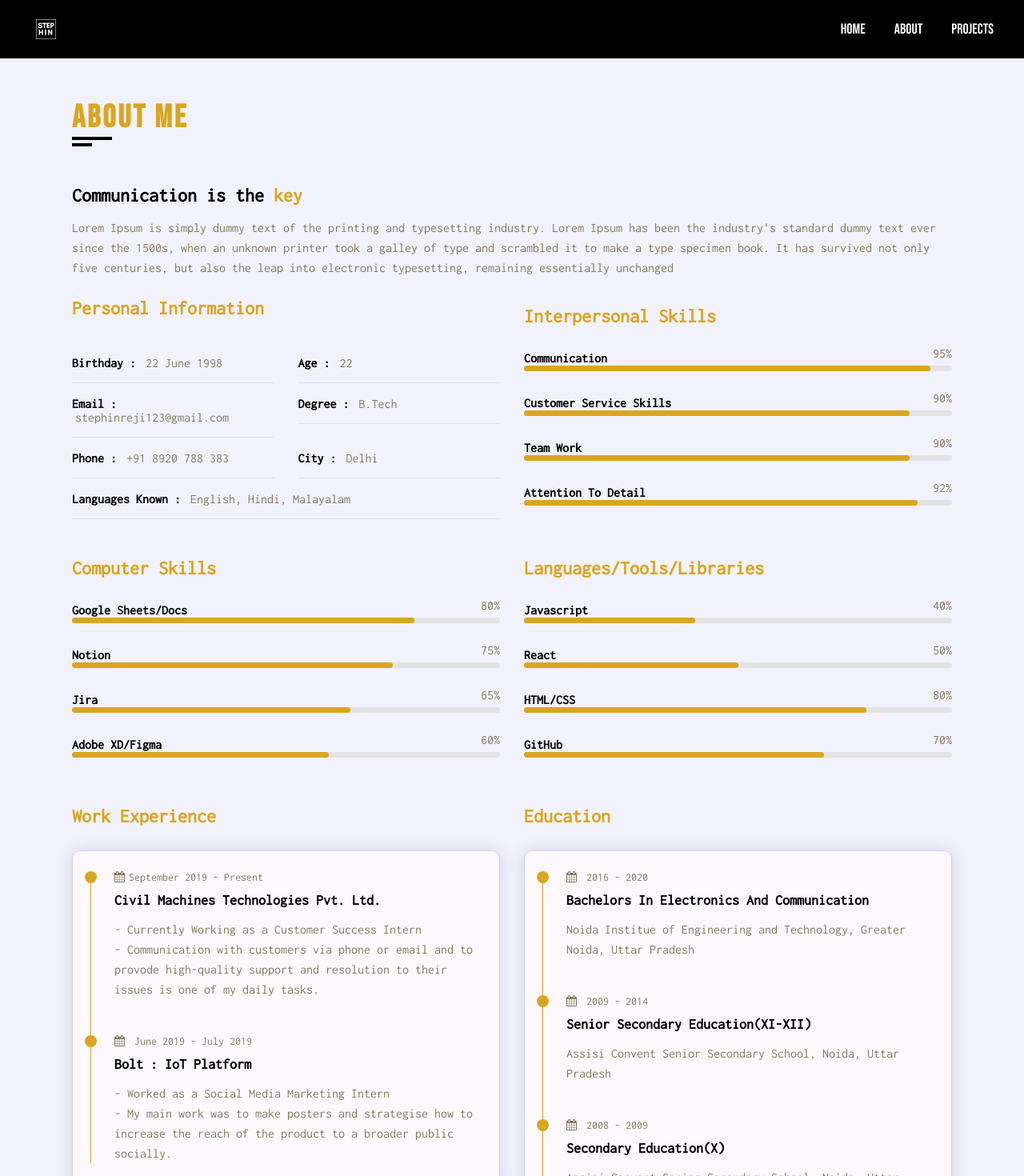
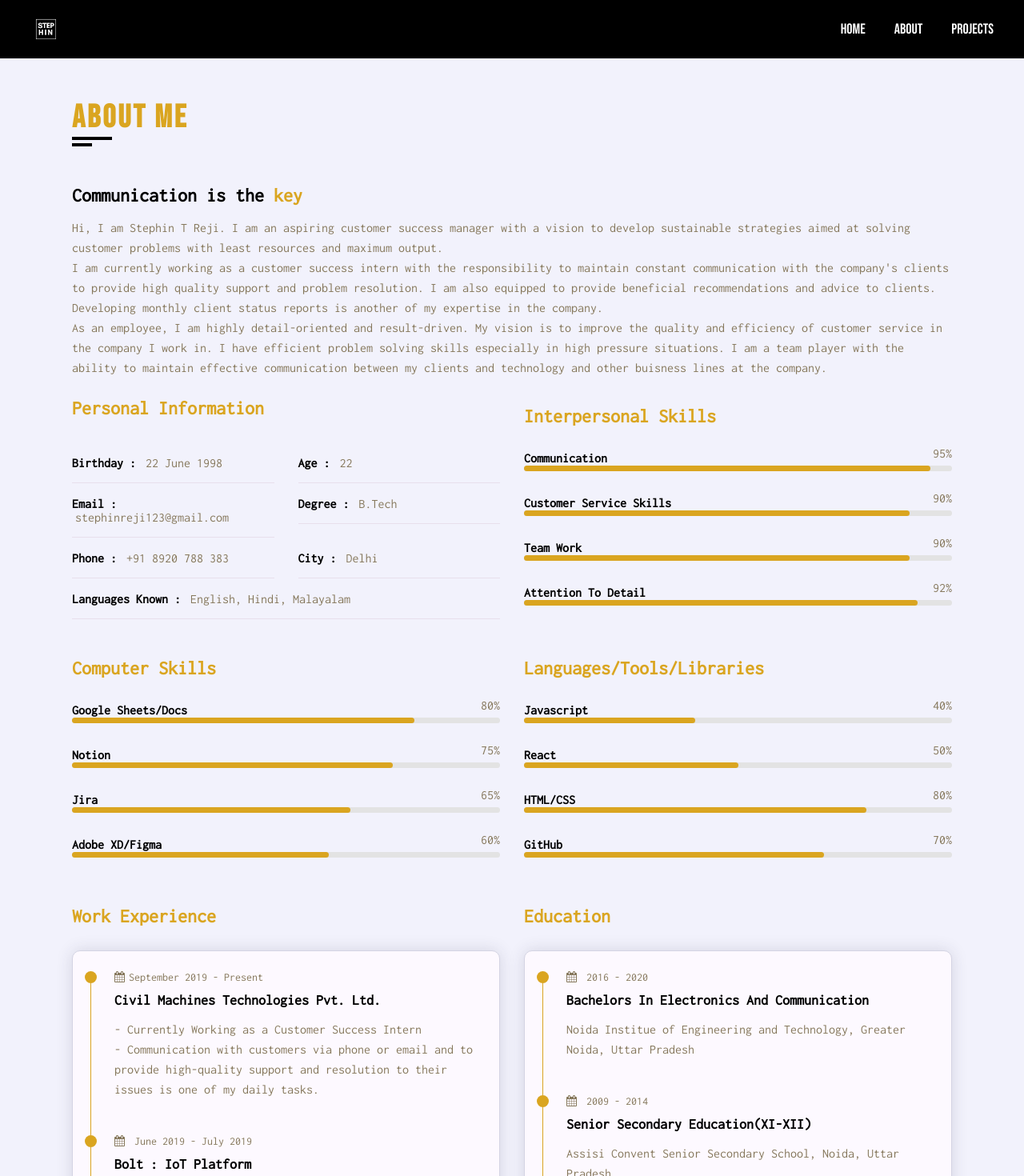
Before and after one commit to stephin007/myportfolio, a React (Create React App) app: page /about in a window 1280 px wide. Shown: the top 1470 px of the page at 80% size. Built offline with nearby package versions, Linux system fonts and the light colour scheme.

Commit message:
edited the first para of about me

```diff
--- a/src/components/About.js
+++ b/src/components/About.js
@@ -17,7 +17,13 @@ class About extends Component{
                                 <div className="row">
                                     <div className="about-text padd-15 ">
                                         <h3>Communication is the <span>key</span></h3>
-                                        <p>Lorem Ipsum is simply dummy text of the printing and typesetting industry. Lorem Ipsum has been the industry's standard dummy text ever since the 1500s, when an unknown printer took a galley of type and scrambled it to make a type specimen book. It has survived not only five centuries, but also the leap into electronic typesetting, remaining essentially unchanged</p>
+                                        <p>Hi, I am Stephin T Reji. I am an aspiring customer success manager with a vision to develop sustainable strategies aimed at solving customer problems with least resources and maximum output.<br/>
+                                        I am currently working as a customer success intern with the responsibility to maintain constant communication with the company's clients to provide high quality support and problem resolution.
+                                        I am also equipped to provide beneficial recommendations and advice to clients.<br/>
+                                        Developing monthly client status reports is another of my expertise in the company. <br/>
+                                        As an employee, I am highly detail-oriented and result-driven. My vision is to improve the quality and efficiency of customer service in the company I work in.
+                                        I have efficient problem solving skills especially in high pressure situations.
+                                        I am a team player with the ability to maintain effective communication between my clients and technology and other buisness lines at the company.</p>
                                     </div>
                                 </div>
                                 <div className="row">
@@ -180,7 +186,7 @@ class About extends Component{
                                                             </h4>
                                                             <p className="timeline-text">
                                                                 - Currently Working as a Customer Success Intern <br/>
-                                                                - Communication with customers via phone or email and to provode high-quality support and resolution to their issues is one of my daily tasks.
+                                                                - Communication with customers via phone or email and to provide high-quality support and resolution to their issues is one of my daily tasks.
                                                             </p>
                                                     </div>
                                                     {/* Timeline-item end */}
```
